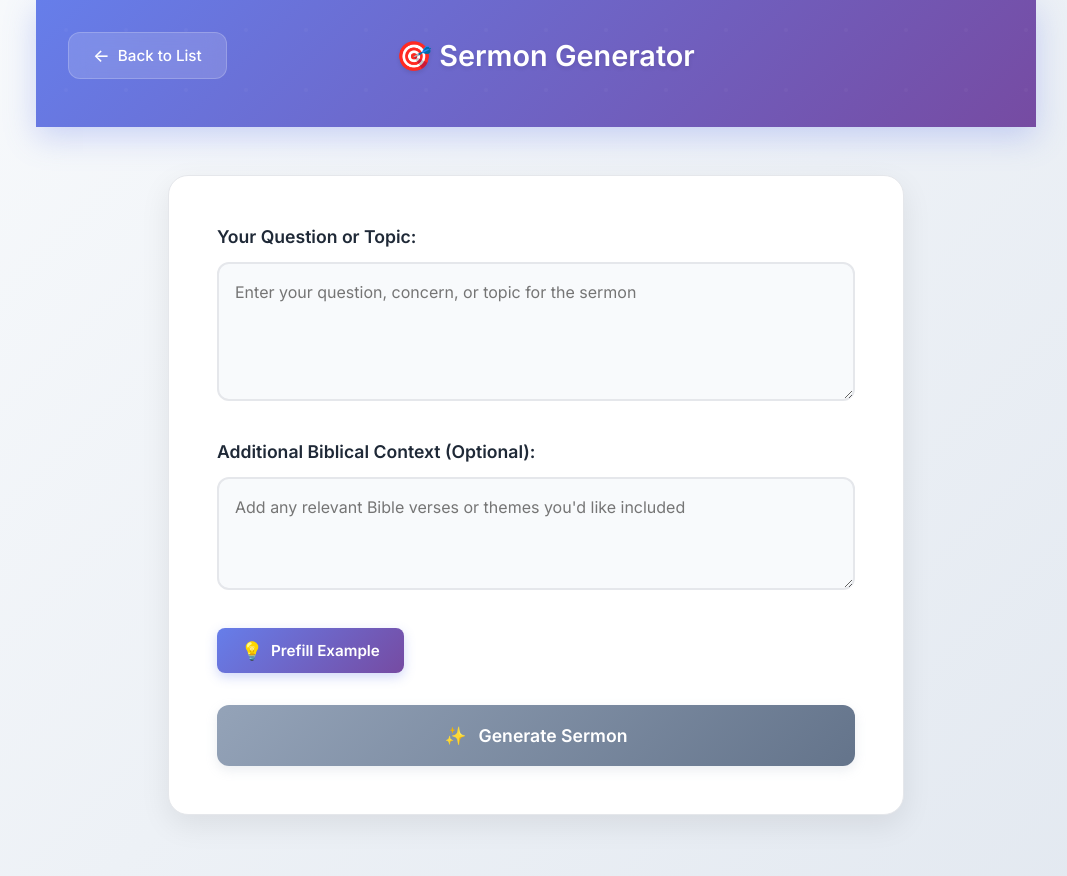
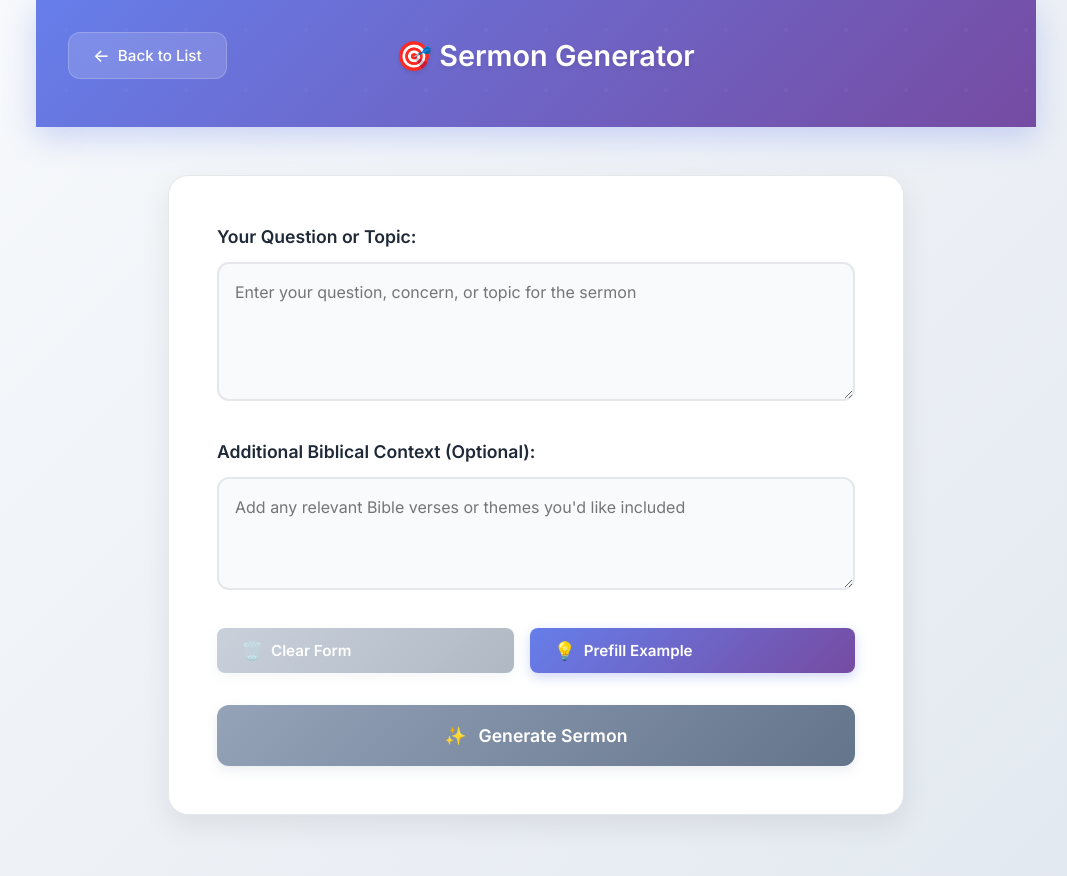
Before and after one commit to mjweaver01/sermon-generator, a Vue app: page /generate in a window 1280 px wide. Shown: the top 876 px of the page, without its empty margins (104-1171 px from the left). Built offline with nearby package versions, Linux system fonts and the light colour scheme.

Commit message:
clear form

```diff
--- a/src/components/SermonGenerator.vue
+++ b/src/components/SermonGenerator.vue
@@ -40,6 +40,10 @@
           </div>
 
           <div class="prefill-section">
+            <button @click="clearForm" class="clear-btn" :disabled="loading || (!question.trim() && !biblicalContext.trim())">
+              <span class="btn-icon">🗑️</span>
+              Clear Form
+            </button>
             <button @click="prefillExample" class="prefill-btn" :disabled="loading">
               <span class="btn-icon">💡</span>
               Prefill Example
@@ -115,6 +119,15 @@ const error = ref('')
 
 const goBack = () => {
   router.push('/')
+}
+
+const clearForm = () => {
+  question.value = ''
+  biblicalContext.value = ''
+  generatedSermon.value = ''
+  renderedSermon.value = ''
+  filename.value = ''
+  error.value = ''
 }
 
 const prefillExample = () => {
@@ -404,6 +417,42 @@ const saveToFile = async () => {
 .prefill-section {
   margin-bottom: 2rem;
   text-align: right;
+  display: flex;
+  gap: 1rem;
+  justify-content: space-between;
+  flex-wrap: wrap;
+}
+
+.clear-btn {
+  background: linear-gradient(135deg, #ef4444 0%, #dc2626 100%);
+  color: white;
+  border: none;
+  padding: 0.75rem 1.5rem;
+  border-radius: 8px;
+  cursor: pointer;
+  font-weight: 600;
+  font-size: 0.95rem;
+  transition: all 0.3s cubic-bezier(0.4, 0, 0.2, 1);
+  display: flex;
+  align-items: center;
+  gap: 0.5rem;
+  white-space: nowrap;
+  box-shadow: 0 4px 12px rgba(239, 68, 68, 0.3);
+  flex-grow: 1;
+  text-align: center;
+}
+
+.clear-btn:hover:not(:disabled) {
+  transform: translateY(-2px);
+  box-shadow: 0 8px 20px rgba(239, 68, 68, 0.4);
+}
+
+.clear-btn:disabled {
+  background: linear-gradient(135deg, #94a3b8, #64748b);
+  cursor: not-allowed;
+  transform: none;
+  box-shadow: 0 4px 12px rgba(148, 163, 184, 0.2);
+  opacity: 0.5;
 }
 
 .prefill-btn {
@@ -421,6 +470,8 @@ const saveToFile = async () => {
   gap: 0.5rem;
   white-space: nowrap;
   box-shadow: 0 4px 12px rgba(102, 126, 234, 0.3);
+  flex-grow: 1;
+  text-align: center;
 }
 
 .prefill-btn:hover:not(:disabled) {
@@ -769,6 +820,10 @@ const saveToFile = async () => {
     min-width: auto;
   }
 
+  .prefill-section {
+    justify-content: space-between;
+  }
+
   .back-btn {
     font-size: 0.85rem;
     padding: 0.6rem 1rem;
```
